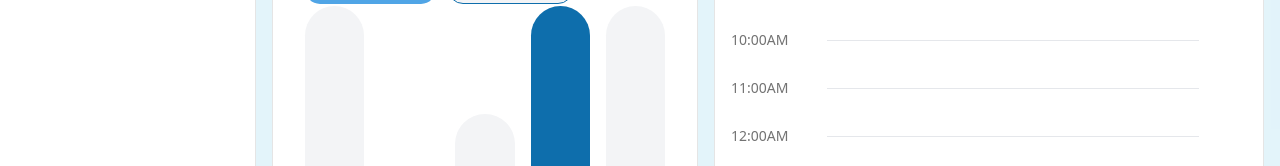
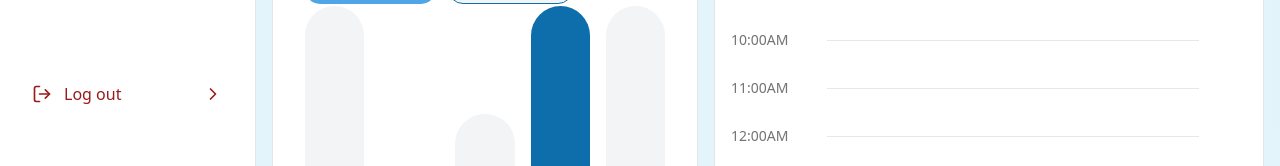
Before and after one commit to Aristocratjnr/Consumer-dashboard, a Next.js app: page /calendar in a window 1280 px wide. Shown: the part 634-800 px from the top of the page. Built offline with nearby package versions, Linux system fonts and the light colour scheme.

Commit message:
fix: add logout button to calendar page with icon integration

```diff
--- a/src/app/(dashboard)/calendar/page.tsx
+++ b/src/app/(dashboard)/calendar/page.tsx
@@ -1,6 +1,6 @@
             'use client'
 
-            import { Bell,  LogOut,  Search, Settings, ChevronDown, Plus, Calendar, User } from 'lucide-react';
+            import { Bell,  LogOut,  Search, Settings, ChevronDown, Plus, Calendar, User, ChevronRight } from 'lucide-react';
 
             import { Button } from "@/components/ui/button";
             import {
@@ -98,6 +98,13 @@
                             </button>
                         </Link>
                     </nav>
+                    <button className="absolute bottom-12 left-4 right-4 flex items-center justify-between px-4 py-3 text-red-800 hover:bg-red-50 rounded-lg transition-colors">
+                <div className="flex items-center space-x-3">
+                <LogOut className="h-5 w-5" />
+                <span className="font-medium">Log out</span>
+                </div>
+                <ChevronRight className="h-5 w-5" />
+            </button>
                     </div>
 
 
```
